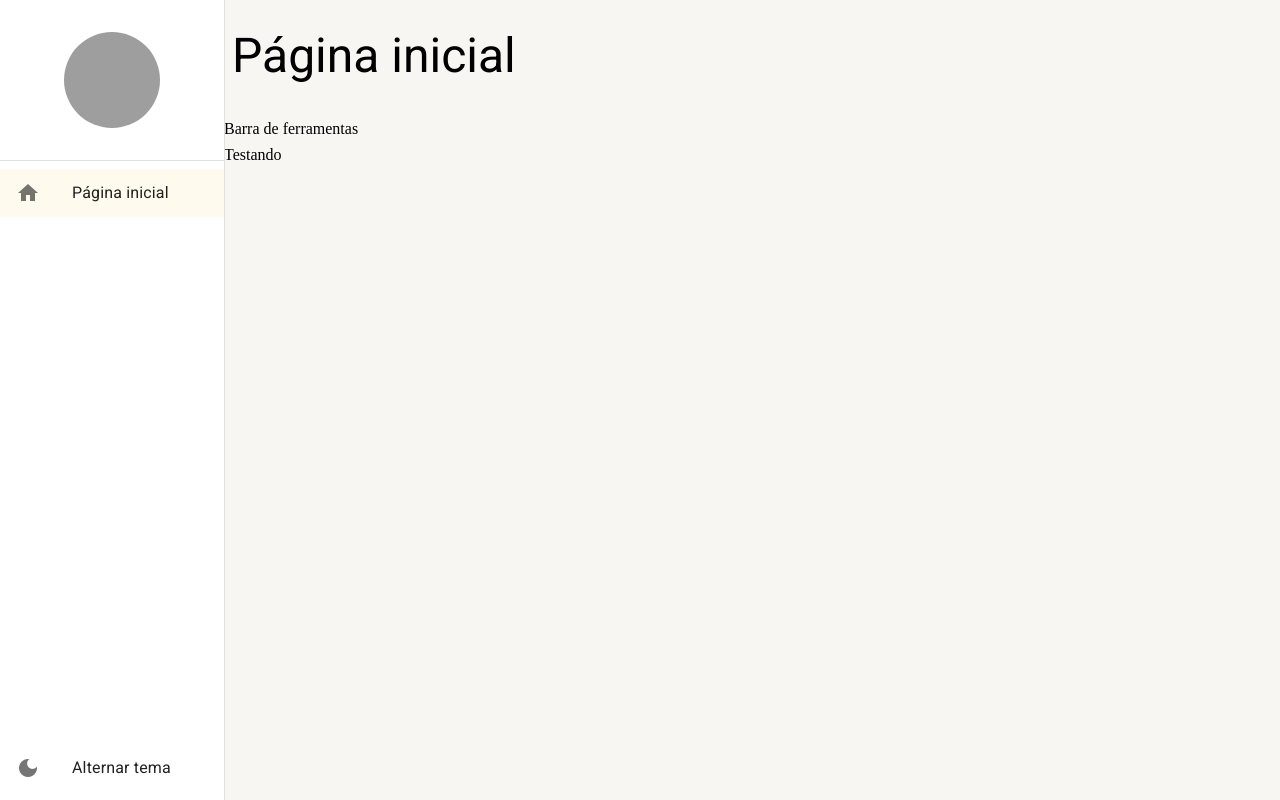
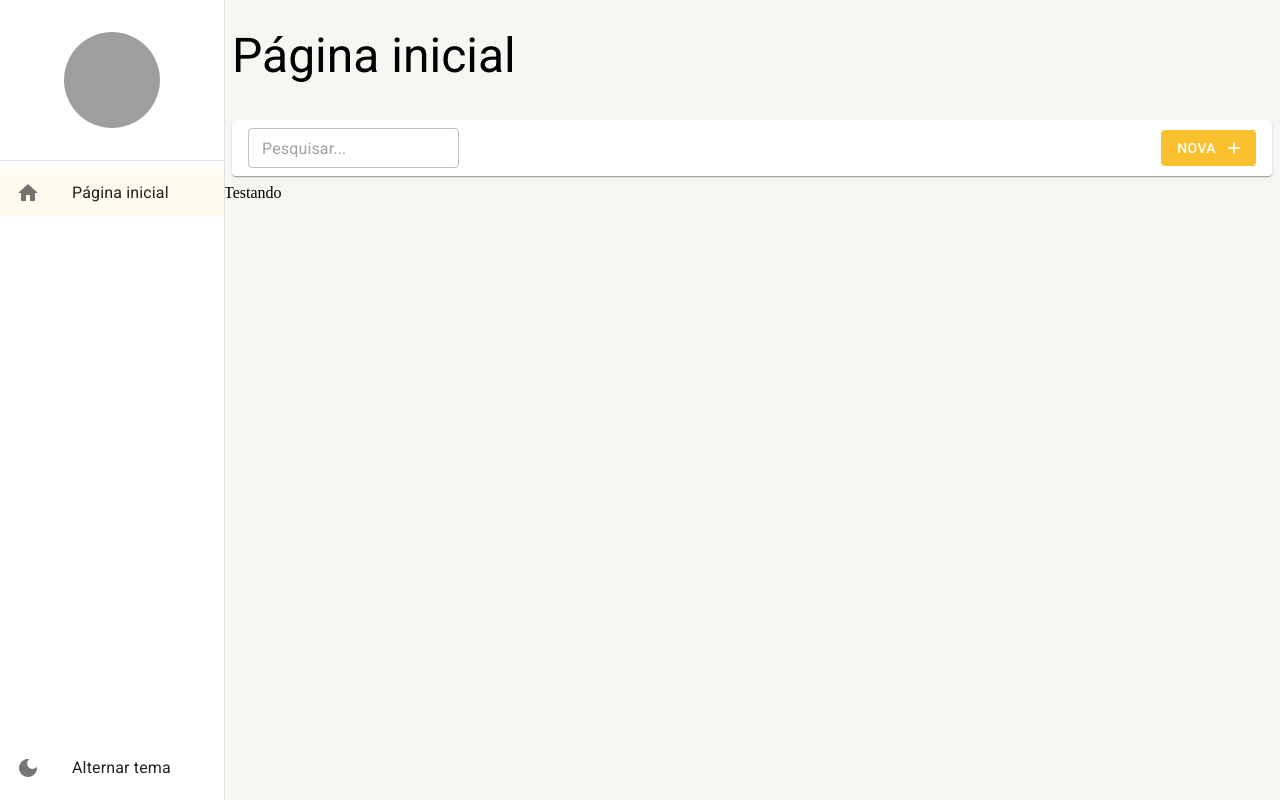
Before and after one commit to antoniojunio/react-materialui, a React (Create React App) app: page /pagina-inicial in a window 1280 px wide. Built offline with nearby package versions, Linux system fonts and the light colour scheme; grey boxes are pictures that could not be loaded.

Commit message:
Feat: adicionado barra de ferramentas

```diff
--- a/src/pages/dashboard/Dashboard.tsx
+++ b/src/pages/dashboard/Dashboard.tsx
@@ -1,8 +1,16 @@
+import { BarraDeFerramentas } from '../../shared/components'
 import { LayoutBaseDePagina } from '../../shared/layouts'
 
 export const Dashboard = () => {
   return (
-    <LayoutBaseDePagina titulo='Página inicial' barraDeFerramentas={<>Barra de ferramentas</>}>
+    <LayoutBaseDePagina
+      titulo='Página inicial'
+      barraDeFerramentas={(
+        <BarraDeFerramentas
+          mostrarInputBusca
+          textoBotaoNovo='Nova'
+        />
+      )}>
       Testando
     </LayoutBaseDePagina>
   )
--- /dev/null
+++ b/src/shared/components/barra-de-ferramentas/BarraDeFerramentas.tsx
@@ -0,0 +1,57 @@
+import { Box, Button, Icon, Paper, TextField, useTheme } from '@mui/material'
+
+interface IBarrasDeFerramentasProps {
+  textoDaBusca?: string
+  mostrarInputBusca?: boolean
+  aoMudarTextoDeBusca?: (novoTexto: string) => void
+  textoBotaoNovo?: string
+  mostrarBotaoNovo?: boolean
+  aoClicarEmNovo?: () => void
+}
+
+export const BarraDeFerramentas: React.FC<IBarrasDeFerramentasProps> = ({
+  textoDaBusca = '',
+  mostrarInputBusca = false,
+  aoMudarTextoDeBusca,
+  aoClicarEmNovo,
+  textoBotaoNovo = 'Novo',
+  mostrarBotaoNovo = true,
+}) => {
+  const theme = useTheme()
+
+  return (
+    <Box
+      height={theme.spacing(5)}
+      marginX={1}
+      padding={1}
+      paddingX={2}
+      display="flex"
+      gap={1}
+      alignItems="center"
+      component={Paper}
+    >
+      {mostrarInputBusca && (
+        <TextField
+          size='small'
+          value={textoDaBusca}
+          onChange={(e) => aoMudarTextoDeBusca?.(e.target.value)}
+          placeholder='Pesquisar...'
+        />
+      )}
+
+      <Box flex={1} display='flex' justifyContent='end'>
+        {mostrarBotaoNovo && (
+          <Button
+            color='primary'
+            disableElevation
+            variant='contained'
+            onClick={aoClicarEmNovo}
+            endIcon={<Icon>add</Icon>}
+          >
+            {textoBotaoNovo}
+          </Button>
+        )}
+      </Box>
+    </Box>
+  )
+}
--- a/src/shared/components/index.ts
+++ b/src/shared/components/index.ts
@@ -1 +1,2 @@
 export * from './menu-lateral/MenuLateral'
+export * from './barra-de-ferramentas/BarraDeFerramentas'
--- a/src/shared/components/menu-lateral/MenuLateral.tsx
+++ b/src/shared/components/menu-lateral/MenuLateral.tsx
@@ -1,5 +1,4 @@
-import { Avatar, Divider, Drawer, Icon, List, ListItemButton, ListItemIcon, ListItemText, useMediaQuery, useTheme } from '@mui/material'
-import { Box } from '@mui/system'
+import { Avatar, Box, Divider, Drawer, Icon, List, ListItemButton, ListItemIcon, ListItemText, useMediaQuery, useTheme } from '@mui/material'
 import { useAppThemeContext, useDrawerContext } from '../../contexts'
 import { useMatch, useNavigate, useResolvedPath } from 'react-router-dom'
 
--- a/src/shared/contexts/ThemeContext.tsx
+++ b/src/shared/contexts/ThemeContext.tsx
@@ -5,8 +5,7 @@ import {
   useMemo,
   useState,
 } from 'react'
-import { ThemeProvider } from '@mui/material'
-import { Box } from '@mui/system'
+import { ThemeProvider, Box } from '@mui/material'
 
 import { DarkTheme, LightTheme } from './../themes'
 
--- a/src/shared/layouts/LayoutBaseDePagina.tsx
+++ b/src/shared/layouts/LayoutBaseDePagina.tsx
@@ -1,4 +1,5 @@
 import {
+  Box,
   Icon,
   IconButton,
   Theme,
@@ -6,7 +7,6 @@ import {
   useMediaQuery,
   useTheme,
 } from '@mui/material'
-import { Box } from '@mui/system'
 import { ReactNode } from 'react'
 import { useDrawerContext } from '../contexts'
 
```
